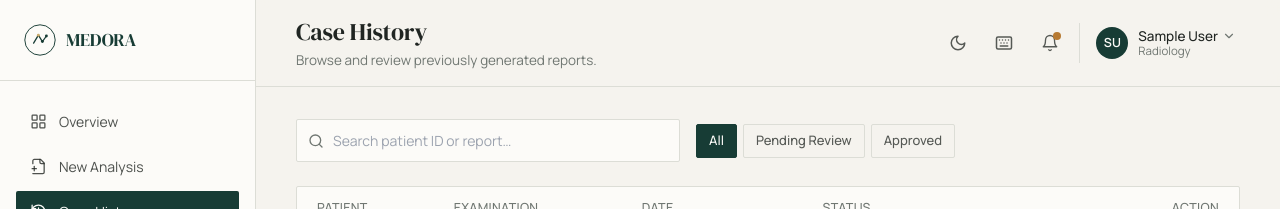
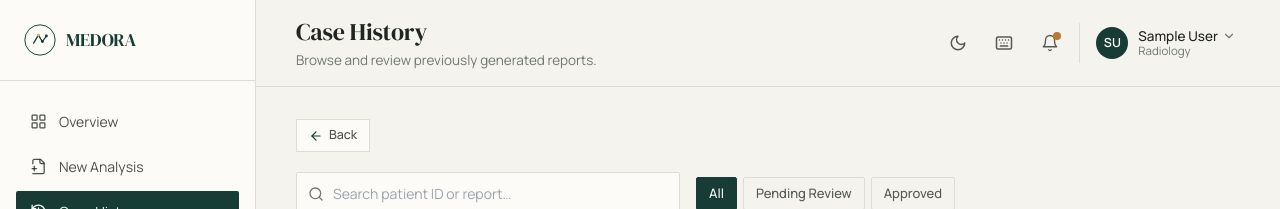
Before and after one commit to Mukesh-2422/Med-Report, a React (Vite) app: page /reports in a window 1280 px wide. Shown: the top 209 px of the page. Built offline with nearby package versions, Linux system fonts and the light colour scheme; no server answers; sample sign-in values are in the browser's storage.

Commit message:
feat: add Layout, Topbar, and BackButton components for core navigation and structure

```diff
--- /dev/null
+++ b/src/components/BackButton.jsx
@@ -0,0 +1,35 @@
+import { useNavigate, useLocation } from 'react-router-dom'
+import { ArrowLeft } from 'lucide-react'
+
+/**
+ * Global BackButton Component for MEDORA.
+ * Navigates to the exact previous page the clinician came from (via navigate(-1)).
+ * Uses a safe fallback (e.g. /dashboard) only if accessed via direct URL without history.
+ */
+export default function BackButton({ fallback = '/dashboard', label = 'Back', className = '' }) {
+  const navigate = useNavigate()
+  const location = useLocation()
+
+  const handleBack = () => {
+    // Check if browser has a valid previous history state in this session
+    const hasHistory = window.history.state && window.history.state.idx > 0
+    if (hasHistory || location.key !== 'default') {
+      navigate(-1)
+    } else {
+      navigate(fallback)
+    }
+  }
+
+  return (
+    <button
+      onClick={handleBack}
+      type="button"
+      className={`inline-flex items-center gap-1.5 px-3 py-1.5 rounded-xs text-[12.5px] font-medium text-charcoal/80 dark:text-darktext/80 hover:text-forest dark:hover:text-sage hover:bg-forest/10 dark:hover:bg-forest/20 border border-border dark:border-darkborder bg-surface dark:bg-darksurface transition-all shadow-2xs group cursor-pointer ${className}`}
+      aria-label="Go to previous page"
+      title="Return to previous page (Back)"
+    >
+      <ArrowLeft size={14} className="transition-transform group-hover:-translate-x-0.5 text-forest dark:text-sage" />
+      <span>{label}</span>
+    </button>
+  )
+}
--- a/src/components/Layout.jsx
+++ b/src/components/Layout.jsx
@@ -1,13 +1,34 @@
 import { useState, useEffect } from 'react'
+import { useLocation } from 'react-router-dom'
 import Sidebar from './Sidebar.jsx'
 import Topbar from './Topbar.jsx'
+import BackButton from './BackButton.jsx'
 import ShortcutsModal from './ShortcutsModal.jsx'
 import { useTheme } from '../context/ThemeContext.jsx'
 
-export default function Layout({ title, description, children }) {
+export default function Layout({ title, description, showBack, backFallback, children }) {
   const [mobileOpen, setMobileOpen] = useState(false)
   const [shortcutsOpen, setShortcutsOpen] = useState(false)
   const { toggleTheme } = useTheme()
+  const location = useLocation()
+
+  // Determine whether to display Back button
+  // Defaults to false for root workspace and landing pages, true for all secondary/detail pages
+  const isRootPage = ['/dashboard', '/', '/intro'].includes(location.pathname)
+  const shouldShowBack = showBack !== undefined ? showBack : !isRootPage
+
+  // Contextual fallback in case of direct URL access with empty session history
+  const defaultFallback =
+    backFallback ||
+    (location.pathname.startsWith('/patients/')
+      ? '/patients'
+      : location.pathname.startsWith('/reports/')
+      ? '/reports'
+      : location.pathname.startsWith('/analysis/verification')
+      ? '/analysis/result'
+      : location.pathname.startsWith('/analysis/result')
+      ? '/analysis/new'
+      : '/dashboard')
 
   useEffect(() => {
     const handleKeyDown = (e) => {
@@ -34,10 +55,19 @@ export default function Layout({ title, description, children }) {
         <Topbar
           title={title}
           description={description}
+          showBack={shouldShowBack}
+          backFallback={defaultFallback}
           onOpenMobile={() => setMobileOpen(true)}
           onOpenShortcuts={() => setShortcutsOpen(true)}
         />
-        <main className="flex-1 px-5 lg:px-10 py-8 animate-fade-in">{children}</main>
+        <main className="flex-1 px-5 lg:px-10 py-6 lg:py-8 animate-fade-in">
+          {shouldShowBack && (
+            <div className="mb-5">
+              <BackButton fallback={defaultFallback} />
+            </div>
+          )}
+          {children}
+        </main>
       </div>
 
       <ShortcutsModal open={shortcutsOpen} onClose={() => setShortcutsOpen(false)} />
```
Also changed, not shown: src/components/Topbar.jsx (+2 -12 lines).
